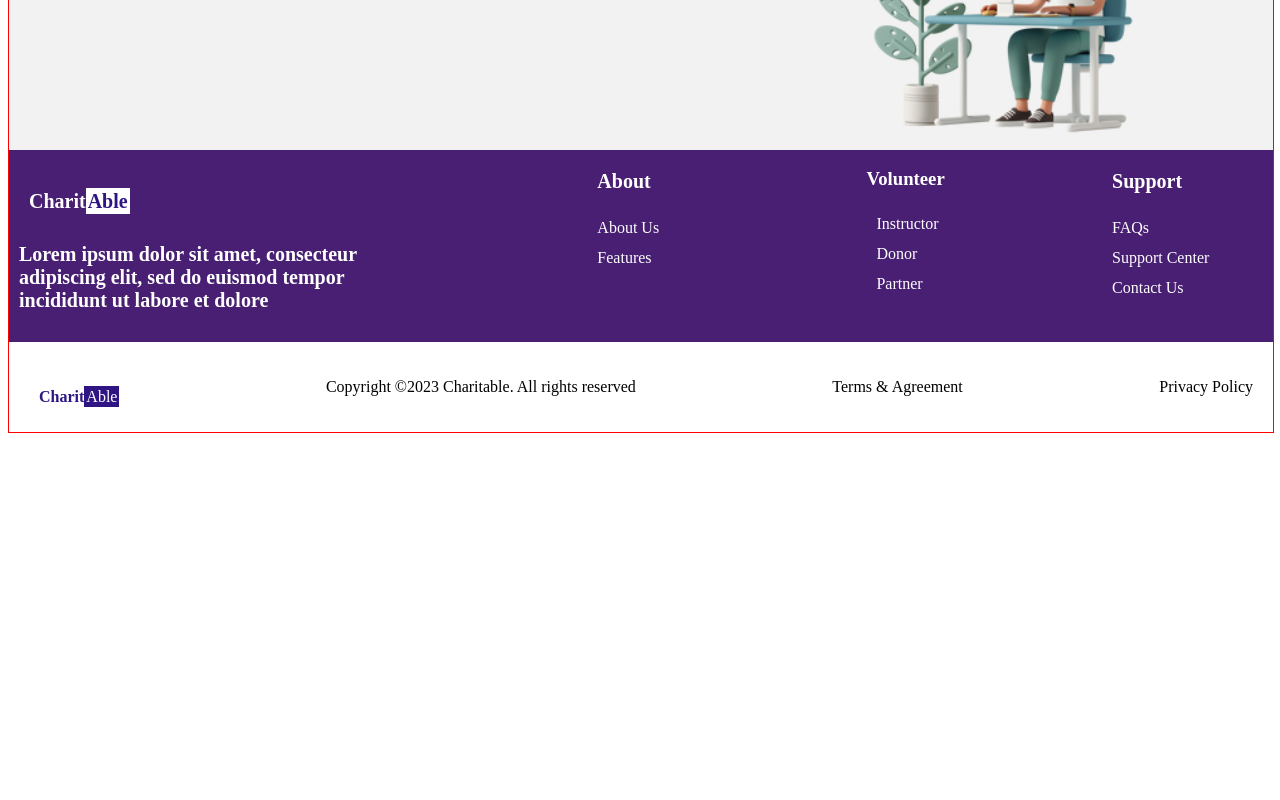
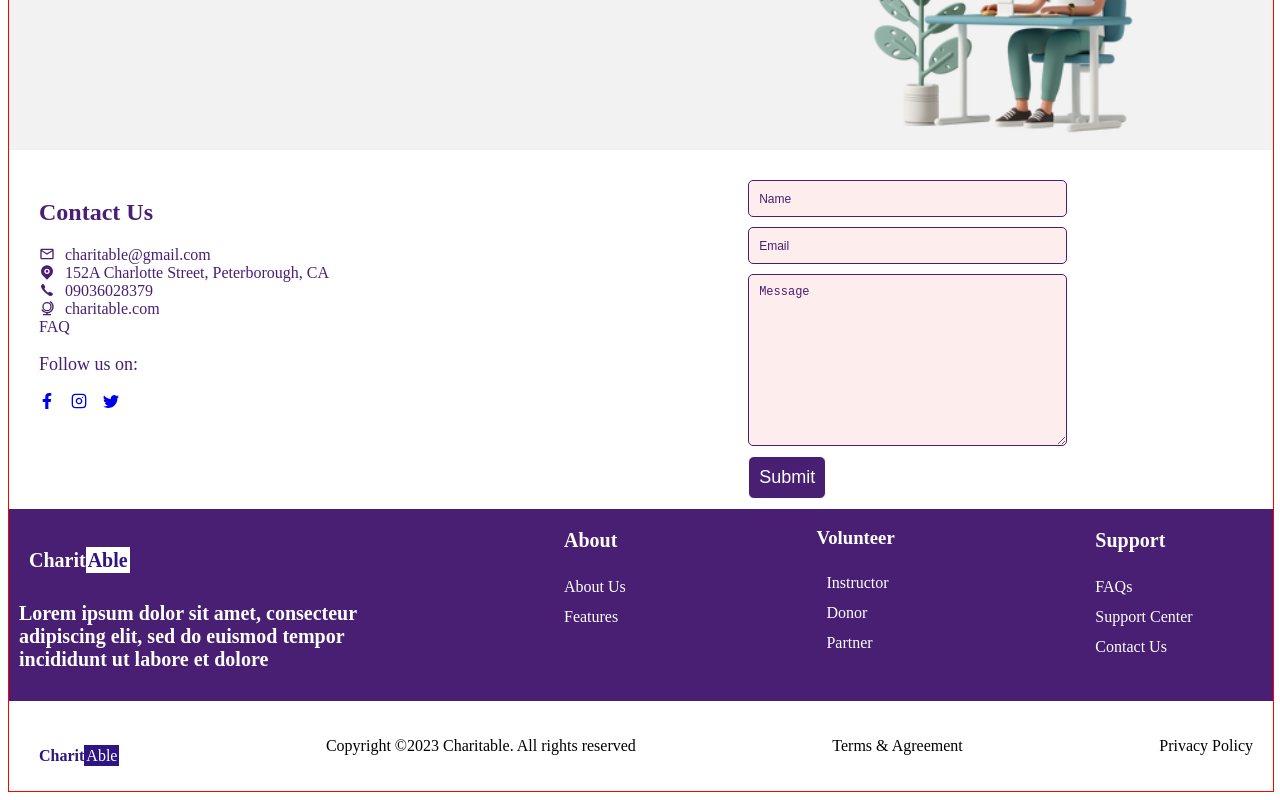
Before and after one commit to PELUMIJOY/levelup, a React (Vite) app: page / in a window 1280 px wide. Shown: the part 2112-2912 px from the top of the page. Before the commit the page ends 2553 px from the top, so only its background shows below. Built offline with nearby package versions, Linux system fonts and the light colour scheme.

Commit message:
footer and contact

```diff
--- a/package.json
+++ b/package.json
@@ -10,8 +10,11 @@
     "preview": "vite preview"
   },
   "dependencies": {
+    "emailjs": "^4.0.2",
+    "emailjs-com": "^3.2.0",
     "react": "^18.2.0",
-    "react-dom": "^18.2.0"
+    "react-dom": "^18.2.0",
+    "react-icons": "^4.9.0"
   },
   "devDependencies": {
     "@types/react": "^18.0.37",
--- a/src/App.jsx
+++ b/src/App.jsx
@@ -1,4 +1,5 @@
 import './App.css'
+import Contact from './components/Contact/Contact'
 import Footer from './components/Footer/Footer'
 import Hero from './components/Hero/Hero'
 import Navbar from './components/Navbar/Navbar'
@@ -11,7 +12,9 @@ function App() {
     <>
      <Navbar/>
      <Hero/>
+     <Contact/>
     <Footer/>
+
     </>
   )
 }
--- /dev/null
+++ b/src/components/Contact/Contact.jsx
@@ -0,0 +1,109 @@
+// import React from 'react'
+import {MdOutlineMail} from 'react-icons/md'
+import {RiMapPinFill} from 'react-icons/ri'
+import {RiGlobeLine} from 'react-icons/ri'
+import {IoIosCall} from 'react-icons/io'
+import {FaFacebookF} from 'react-icons/fa'
+import {FiInstagram} from 'react-icons/fi'
+import {BsTwitter} from 'react-icons/bs'
+import  { useRef } from 'react';
+import emailjs from 'emailjs-com';
+import contact from "./Contact.module.css"
+const Contact = () => {
+  const form= useRef()
+  const sendEmail = (e) => {
+    e.preventDefault();
+
+    emailjs.sendForm('service_jv6r2fe', 'template_yfqweus', form.current, 'DKyShtCTeG2LJGTF1')
+
+
+      e.target.reset()
+  };
+  return (
+    <section className={contact.wrapper}>
+      <div className={contact.left}>
+      <h2 className={contact.leftHeading}>Contact Us</h2>
+      <article className={contact.option}>
+            <MdOutlineMail className={contact.optionicon}/>
+          {/* <h5>faslusky@gmail.com</h5> */}
+          <a href="mailto:faslusky@gmail.com" target="_blank" rel="noreferrer"> charitable@gmail.com</a>
+          </article>
+          <article className={contact.option}>
+            <RiMapPinFill className='contact-option-icon'/>
+          <a href="#" target="_blank" rel="noreferrer"> 152A Charlotte Street, Peterborough, CA</a>
+          </article>
+          <article className={contact.option}>
+            <IoIosCall className={contact.optionicon}/>
+          <a href="#" target="_blank" rel="noreferrer">09036028379</a>
+          </article>
+          <article className={contact.option}>
+            <RiGlobeLine className={contact.optionicon}/>
+          <a href="#" target="_blank" rel="noreferrer">  charitable.com</a>
+          </article>
+          <article className={contact.option}>
+            {/* <RiGlobeLine className={contact.optionicon}/> */}
+          <a href="#" target="_blank" rel="noreferrer"> FAQ</a>
+          </article>
+
+          <div>
+          <h3 className={contact.follow}>Follow us on:</h3>
+          <div className={contact.socials}>
+         <a href="https://facebook.com"><FaFacebookF/></a>
+         <a href="https://instagram.com"><FiInstagram/></a>
+         <a href="https://twitter.com"><BsTwitter/></a>
+        </div>
+          </div>
+
+      </div>
+      <div>
+        <form ref={form} onSubmit={sendEmail} className={contact.form}>
+          <input type="text" name="name" placeholder='Name' required  className={contact.right}/>
+          <input type="email" name='email' placeholder='Email' required className={contact.right}/>
+          <textarea name="message" id="" cols="30" rows="10" placeholder='Message' className={contact.right}></textarea>
+          <button type="submit" className={contact.btn}>Submit</button>
+
+        </form>
+      </div>
+      {/* <div className='section_top'>
+      <h5>Get In Touch</h5>
+      <h2>Contact Us</h2>
+      </div>
+
+
+      <div className="container contact_container">
+
+        <div className="contact_options">
+          <article className='contact_option'>
+            <MdOutlineMail className='contact-option-icon'/>
+          <h4>charitable@gmail.com</h4>
+          <h5>faslusky@gmail.com</h5>
+          <a href="mailto:faslusky@gmail.com" target="_blank" rel="noreferrer">Send a Message</a>
+          </article>
+          <article className='contact_option'>
+            <RiMessengerLine className='contact-option-icon'/>
+          <h4>Messenger</h4>
+          <h5>Joyce Fasunhanmi</h5>
+          <a href="https://m.me/joyce.fasunhanmi" target="_blank" rel="noreferrer">Send a Message</a>
+          </article>
+          <article className='contact_option'>
+            <BsWhatsapp className='contact-option-icon'/>
+          <h4>WhatsApp</h4>
+          <h5>+2349036028379 </h5>
+          <a href="https://wa.me/2349036028379" target="_blank" rel="noreferrer">Send a Message</a>
+          </article>
+        </div>
+        <div>
+        <form ref={form} onSubmit={sendEmail}>
+          <input type="text" name='name' placeholder='Your full Name' required/>
+          <input type="email" name="email" placeholder='Input your Email'  required/>
+          <textarea name="message"rows="7" placeholder='Your Message'></textarea>
+          <button type='submit' className='btn  btn-primary'> Send Message</button>
+        </form>
+        </div>
+
+      </div> */}
+    </section>
+  )
+}
+
+export default Contact
--- /dev/null
+++ b/src/components/Contact/Contact.module.css
@@ -0,0 +1,153 @@
+ /* .contact_container {
+    width: 58%;
+    display: grid;
+    grid-template-columns:30% 58%;
+    gap: 12%;
+
+}
+
+.contact_options {
+    display: flex;
+    flex-direction: column;
+    gap: 1.2rem;
+}
+.contact_option {
+    background:var(--color-bg-variant);
+    padding: 1.2rem;
+    border-radius: 1.2rem;
+    text-align: center;
+    border: 1px solid transparent;
+    transition: var(--transition);
+}
+ .contact_option:hover {
+    background: transparent;
+    border-color: var(--color-primary-variant);
+
+}
+.contact-option-icon {
+    font-size: 1.5rem;
+    margin-bottom: 0.5rem;
+}
+
+.contact-option a {
+    margin-top: 0.7rem;
+    display: inline-block;
+    font-size:0.8rem;
+}
+
+
+form{
+    display: flex;
+    flex-direction: column;
+    gap: 1.2rem;
+}
+
+input, textarea {
+    width: 100%;
+    padding:1.5rem ;
+    border-radius: 0.5rem;
+    background: transparent;
+    border: 2px solid var(--color-primary-variant);
+    resize: none;
+    color: var(--color-white);
+} */
+
+/********************media queries*********************/
+/* @media screen and (max-width: 1024px){
+    .contact_container{
+        grid-template-columns: 1fr;
+        gap: 2rem;
+    }
+
+    .experience_container > dive{
+        width:80%;
+        margin: 0 auto ;
+        padding: 2rem;
+    }
+    .experience_content{
+        padding: 1rem;
+    }
+
+
+    }
+
+    @media screen and (max-width: 600px){
+        .container .contact_container{
+            width:var(--container-width-sm)
+        }
+
+
+} */
+
+.wrapper{
+display: flex;
+background: white;
+/* justify-content: inherit; */
+gap:30%;
+}
+.left{
+    padding: 30px;
+}
+.leftHeading{
+    color: #481F72;
+}
+article{
+    display: flex;
+  text-align: justify;
+  gap:10px;
+  color: #481F72;
+
+}
+article a{
+    text-decoration: none;
+    color: #481F72;
+}
+.follow{
+    font-size: 18px;
+    font-weight: 500;
+    color: #481F72;
+}
+.socials{
+    display: flex;
+    gap:1rem;
+    color: #481F72;
+}
+.form{
+   padding-top: 20px;
+}
+.right{
+    display: flex;
+   justify-content: space-around;
+    width: 100%;
+    background: #FDEDED;
+    padding: 10px;
+    border: 1px solid #481F72;
+    border-radius: 5px;
+    margin:10px;
+    padding: 10px;
+}
+ ::placeholder{
+    color:#481F72;
+    font-weight: 300;
+    font-size: 12px;
+}
+.btn{
+    background: #481F72;
+    color: #fff;
+    border-radius: 6px;
+    border:1px solid #fff;
+    padding: 10px;
+    font-size: 18px;
+    font-weight: 400;
+   margin-left: 10px  ;
+   margin-bottom: 10px;
+}
+@media(max-width:768px){
+    .wrapper{
+        flex-direction: column;
+    }
+    .form{
+        width: 60%;
+        margin: 20px;
+    }
+}
--- a/src/components/Footer/Footer.module.css
+++ b/src/components/Footer/Footer.module.css
@@ -21,9 +21,9 @@ flex:2;
 display: flex;
 justify-content: space-around;
 }
-.rightP{
+/* .rightP{
     margin: 0 50px;
-}
+} */
 .about{
     font-size: 20px;
     align-items: center;
@@ -66,3 +66,22 @@ list-style: none;
 .footer.bottomRight{
     flex:2;
 }
+
+@media(max-width:280px){
+    .top{
+        flex-direction: column;
+        width: 100%;
+    }
+    .right{
+     width: 90%;
+     /* padding: 5px; */
+        }
+.about{
+font-size: 16px;
+}
+.bottom{
+ /* display: none; */
+ flex-direction: column;
+ height:50%;
+}
+}
```
Also changed, not shown: src/components/Join/Join.jsx (added), src/components/Join/Join.module.css (added), 1 other file (tests, documents, lock files or other folders).
